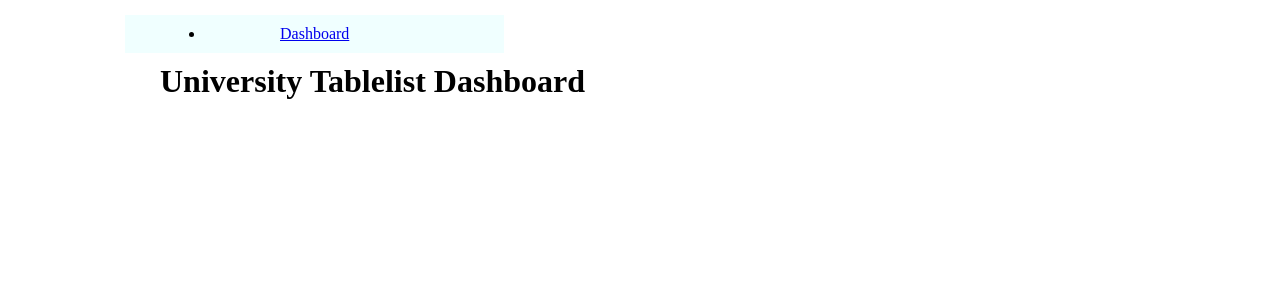
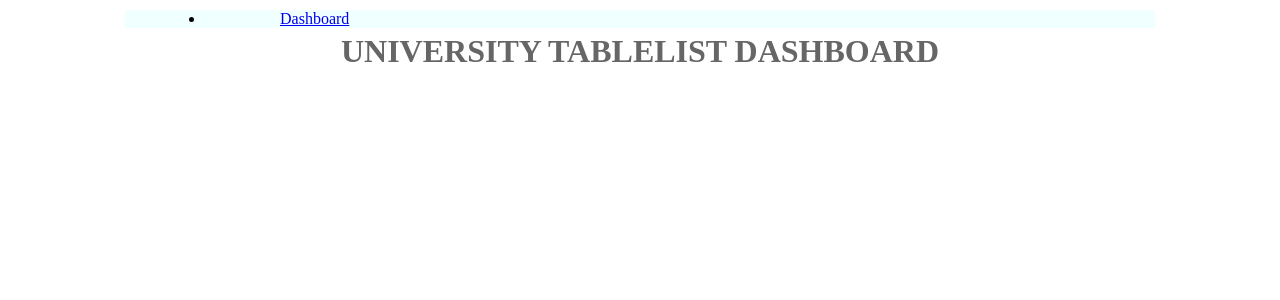
Before and after one commit to Owzaa/Registree-Assessment, a Django app: page / in a window 1280 px wide. Shown: the top 300 px of the page. Run offline with Django 4.2, Linux system fonts and the light colour scheme.

Commit message:
commit on master

```diff
--- a/universityWeb/universityDashboard/static/css/university_Style.css
+++ b/universityWeb/universityDashboard/static/css/university_Style.css
@@ -5,5 +5,8 @@
 
 /* University Navbar style */
 .navbar{display:block; justify-content: center; }
-.navbar-nav{display: inline-flex; justify-content: center; background-color: azure;}
-.navbar-link{display: block;text-decoration: none; color:black}
+.navbar-nav{display: block; justify-content: center; background-color: azure;}
+.navbar-link{display: inline-flex;text-decoration: none; color:black}
+
+
+.textHeader{display: flex;justify-content: center;color:#666;text-transform: uppercase;}
--- a/universityWeb/universityDashboard/templates/dashboard.html
+++ b/universityWeb/universityDashboard/templates/dashboard.html
@@ -4,11 +4,7 @@
 
 
 {% block content %}
-<h1> University Tablelist Dashboard</h1>
-<ul>
-<a href="{{ response.get_absolute_url }}">
-</a>
+<h1 class="textHeader"> University Tablelist Dashboard</h1>
 
-</ul>
 
 {% endblock %}
```
